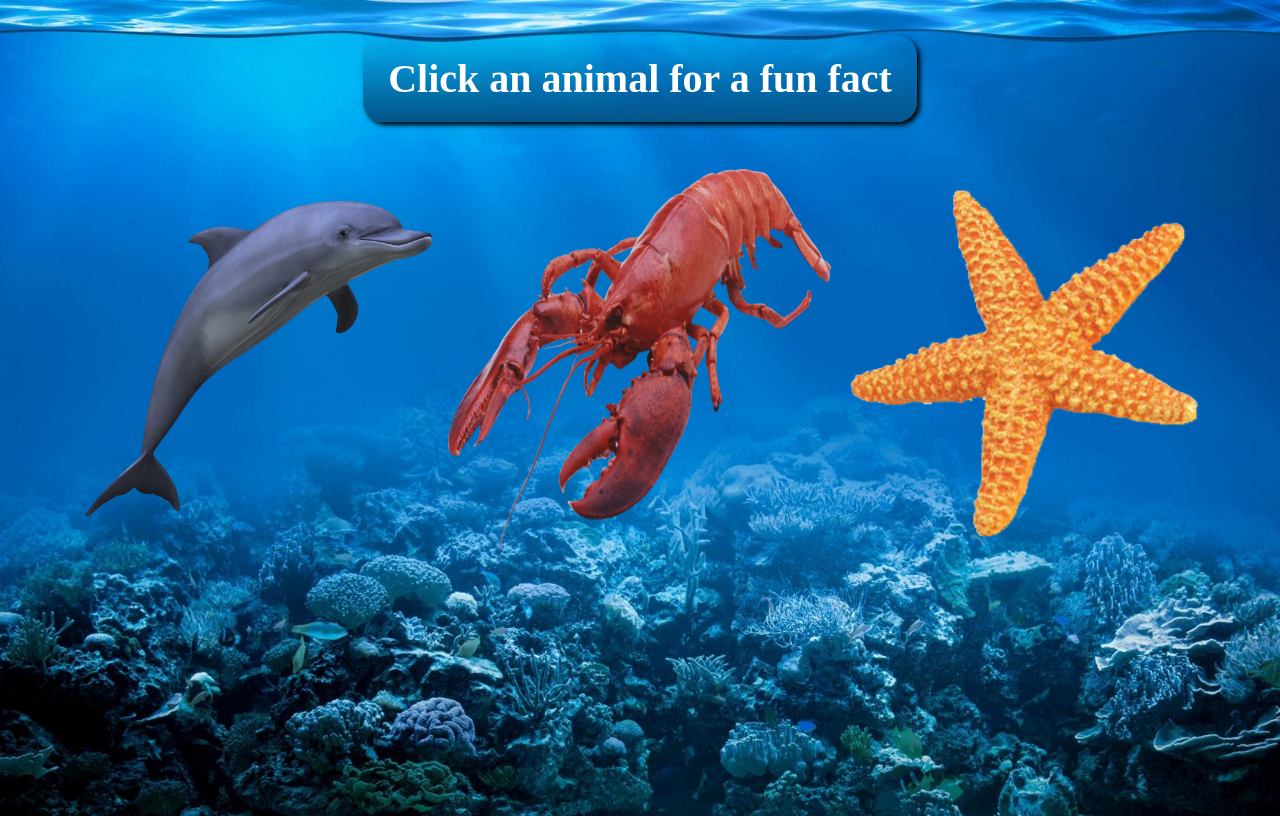
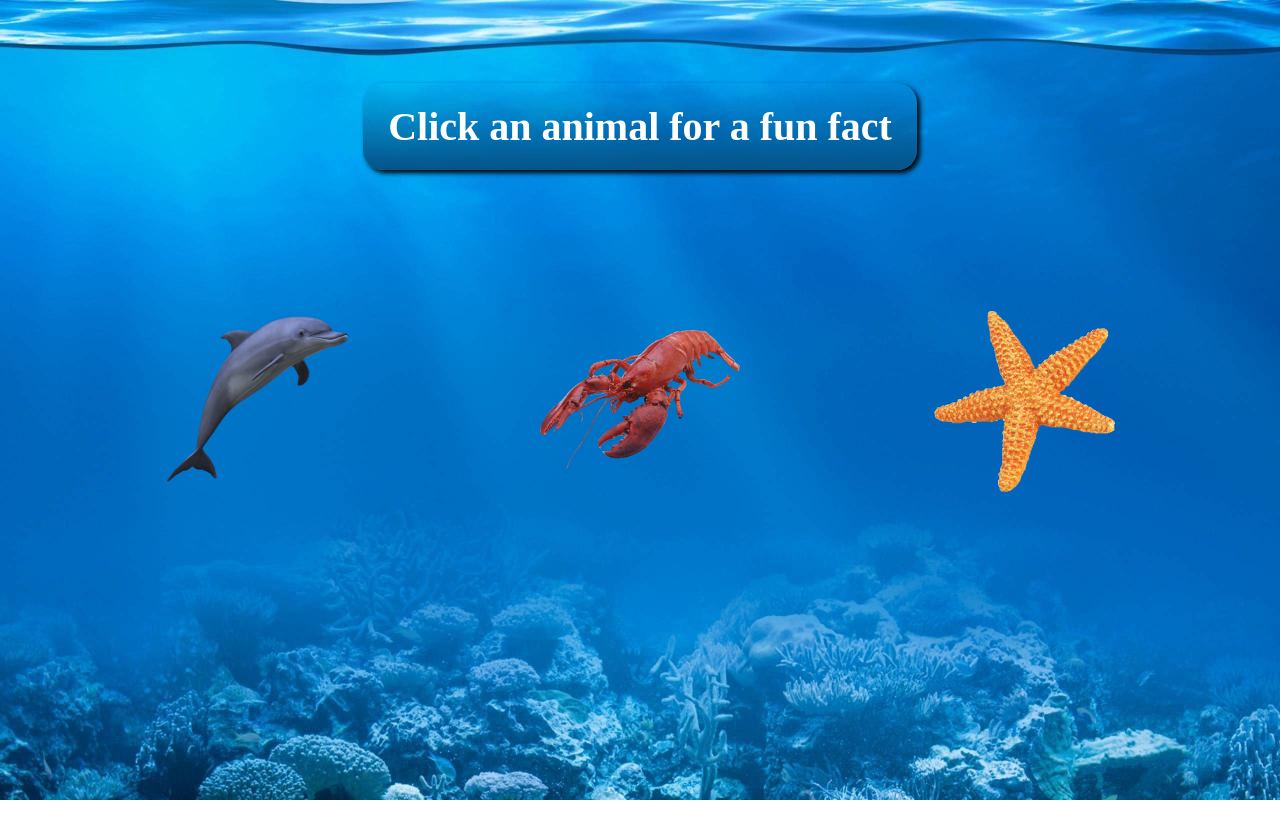
Before and after one commit to jannis2301/animal-fun-facts, a React (Vite) app: page / in a window 1280 px wide. Built offline with nearby package versions, Linux system fonts and the light colour scheme.

Commit message:
refactor: made page more responsive

```diff
--- a/src/index.css
+++ b/src/index.css
@@ -9,23 +9,29 @@ html {
 }
 
 body {
-  min-height: 100vh;
+  margin: 0;
+  min-height: 100dvh;
   background: url(/images/ocean.jpg);
   background-repeat: no-repeat;
   background-position: 50% 0;
-  background-size: cover;
+  background-size: auto;
 }
 
 .animal-fun-facts {
+  height: 100dvh;
+  width: 95dvw;
+  margin: 0 auto;
   display: grid;
+  grid-template-rows: repeat(3, 1fr);
   justify-items: center;
   align-items: center;
   gap: 20px;
 }
 
 .title {
-  padding: 20px 2vw;
-  font-size: clamp(1.5rem, 4vw, 2.5rem);
+  margin: 0;
+  padding: 20px 2dvw;
+  font-size: clamp(1.5rem, 4dvw, 2.5rem);
   color: #fff;
   text-align: center;
   background: linear-gradient(180deg, transparent, #045488);
@@ -34,23 +40,26 @@ body {
 }
 
 .animals {
-  display: flex;
   width: 90vw;
+  display: grid;
+  grid-template-rows: repeat(3, 1fr);
+  justify-items: center;
+  align-items: center;
   z-index: 2;
   cursor: pointer;
 }
 
 .animal {
-  width: 33.3%;
+  width: 33.3dvw;
 }
 
 .fact {
   display: none;
-  width: 80vw;
+  width: 85dvw;
   margin: 0;
-  padding: 20px 2%;
+  padding: 20px 2dvw;
   text-align: center;
-  font-size: clamp(1.3rem, 4vw, 1.5rem);
+  font-size: clamp(1.3rem, 4dvw, 1.5rem);
   color: #fff;
   z-index: 2;
   background: linear-gradient(0deg, #4caf50, #045488);
@@ -61,3 +70,15 @@ body {
 .show-fact {
   display: block;
 }
+
+@media (min-width: 768px) {
+  .animals {
+    grid-template-columns: repeat(3, 1fr);
+    grid-template-rows: none;
+  }
+
+  .animal {
+    max-width: 200px;
+    width: 100vw;
+  }
+}
```
